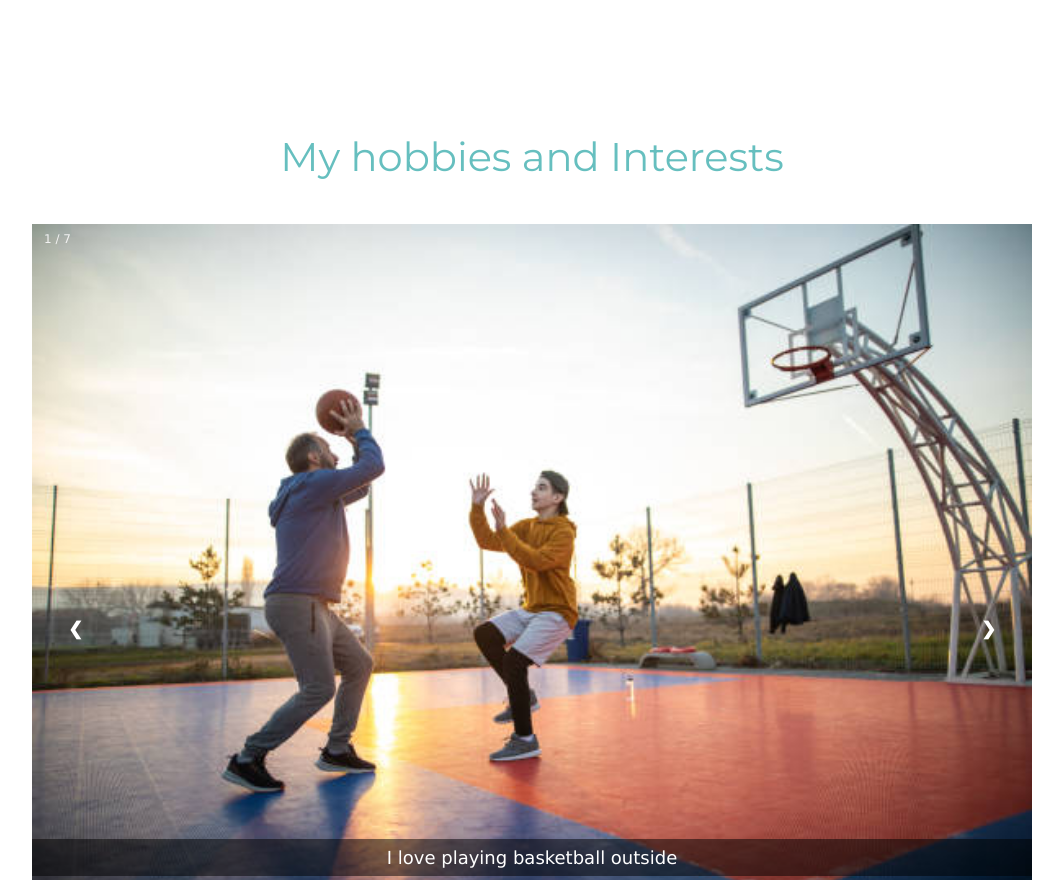
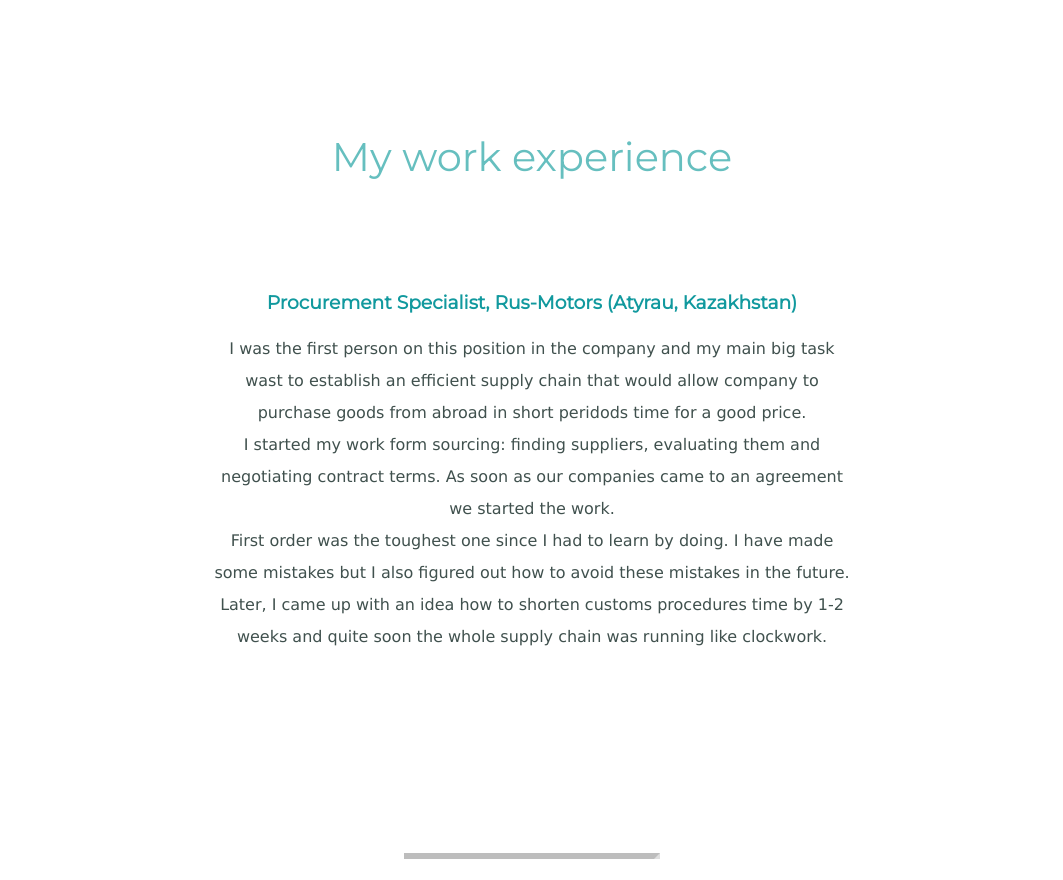
Before and after one commit to TCousiette/Business-Card, a plain HTML site: page index.html in a window 1280 px wide. Shown: the part 5160-6040 px from the top of the page, without its empty margins (108-1171 px from the left). Drawn offline with Linux system fonts and the light colour scheme.

Commit message:
Work experience section added
Need to think about the visuals

```diff
--- a/css/styles.css
+++ b/css/styles.css
@@ -310,3 +310,9 @@ text-decoration: underline;
 .header-link:hover{
   color: #0c686b;
 }
+
+.exp-row {
+  width: 50%;
+  margin: 100px auto 100px auto;
+  text-align: center;
+}
--- a/index.html
+++ b/index.html
@@ -105,6 +105,29 @@
 
     <hr>
 
+
+<h2>My work experience</h2>
+<div class="workexp">
+  <div class="exp-row">
+<h3>Procurement Specialist, Rus-Motors (Atyrau, Kazakhstan)</h3>
+<p> I was the first person on this position in the company and my main big task wast to
+  establish an efficient supply chain that would allow company to purchase goods from abroad in
+  short peridods time for a good price.
+<br>
+  I started my work form sourcing: finding suppliers, evaluating them and negotiating contract terms.
+As soon as our companies came to an agreement we started the work.
+<br>
+First order was the toughest one since I had to learn by doing. I have made some mistakes
+but I also figured out how to avoid these mistakes in the future.
+<br>
+Later, I came up with an idea how to shorten customs procedures time by 1-2 weeks and quite soon
+the whole supply chain was running like clockwork.
+</p>
+</div>
+</div>
+
+<hr>
+
     <!-- Carousel starts here -->
     <h2>My hobbies and Interests</h2>
 <!-- Slideshow container -->
```
